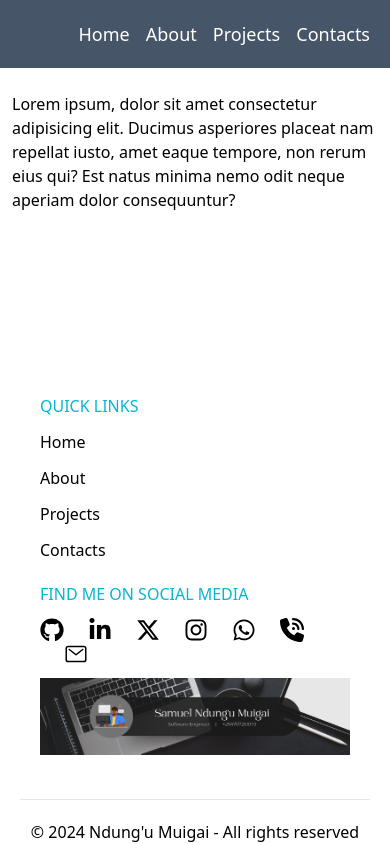
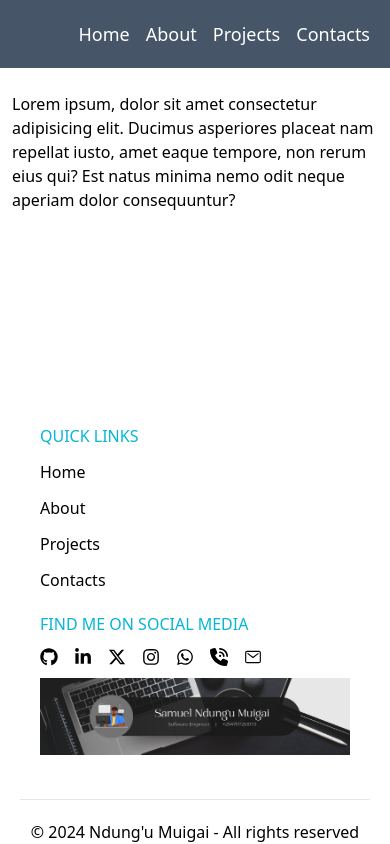
Before and after one commit to Ndungu-Muigai/new-portfolio, a React (Create React App) app: page / in a window 390 px wide. Built offline with nearby package versions, Linux system fonts and the light colour scheme.

Commit message:
Modified the responsiveness of the footer social media icons

```diff
--- a/src/App.css
+++ b/src/App.css
@@ -2,3 +2,7 @@ a
 {
   @apply  hover:text-cyan-400 hover:underline
 }
+.icon
+{
+  @apply text-lg md:text-2xl;
+}
--- a/src/Components/Footer.js
+++ b/src/Components/Footer.js
@@ -21,14 +21,14 @@ const Footer = () => {
                 </div>
                 <div className="flex flex-col mx-4 md:mx-10 space-y-3">
                     <h1 className="uppercase text-cyan-500">Find me on social media</h1>
-                    <div className="flex flex-wrap mt-4 space-x-6 md:space-x-18">
-                        <Link className="text-2xl"><FaGithub /></Link>
-                        <Link className="text-2xl"><FaLinkedinIn /></Link>
-                        <Link className="text-2xl"><FaXTwitter /></Link>
-                        <Link className="text-2xl"><FaInstagram /></Link>
-                        <Link className="text-2xl"><FaWhatsapp /></Link>
-                        <Link className="text-2xl"><FaPhoneVolume /></Link>
-                        <Link className="text-2xl"><IoMailOutline /></Link>
+                    <div className="flex flex-wrap mt-4 space-x-4 md:space-x-18">
+                        <Link className="icon"><FaGithub /></Link>
+                        <Link className="icon"><FaLinkedinIn /></Link>
+                        <Link className="icon"><FaXTwitter /></Link>
+                        <Link className="icon"><FaInstagram /></Link>
+                        <Link className="icon"><FaWhatsapp /></Link>
+                        <Link className="icon"><FaPhoneVolume /></Link>
+                        <Link className="icon"><IoMailOutline /></Link>
                     </div>
                     <img src={Logo} alt="Logo" className="w-full mt-4" />
                 </div>
```
